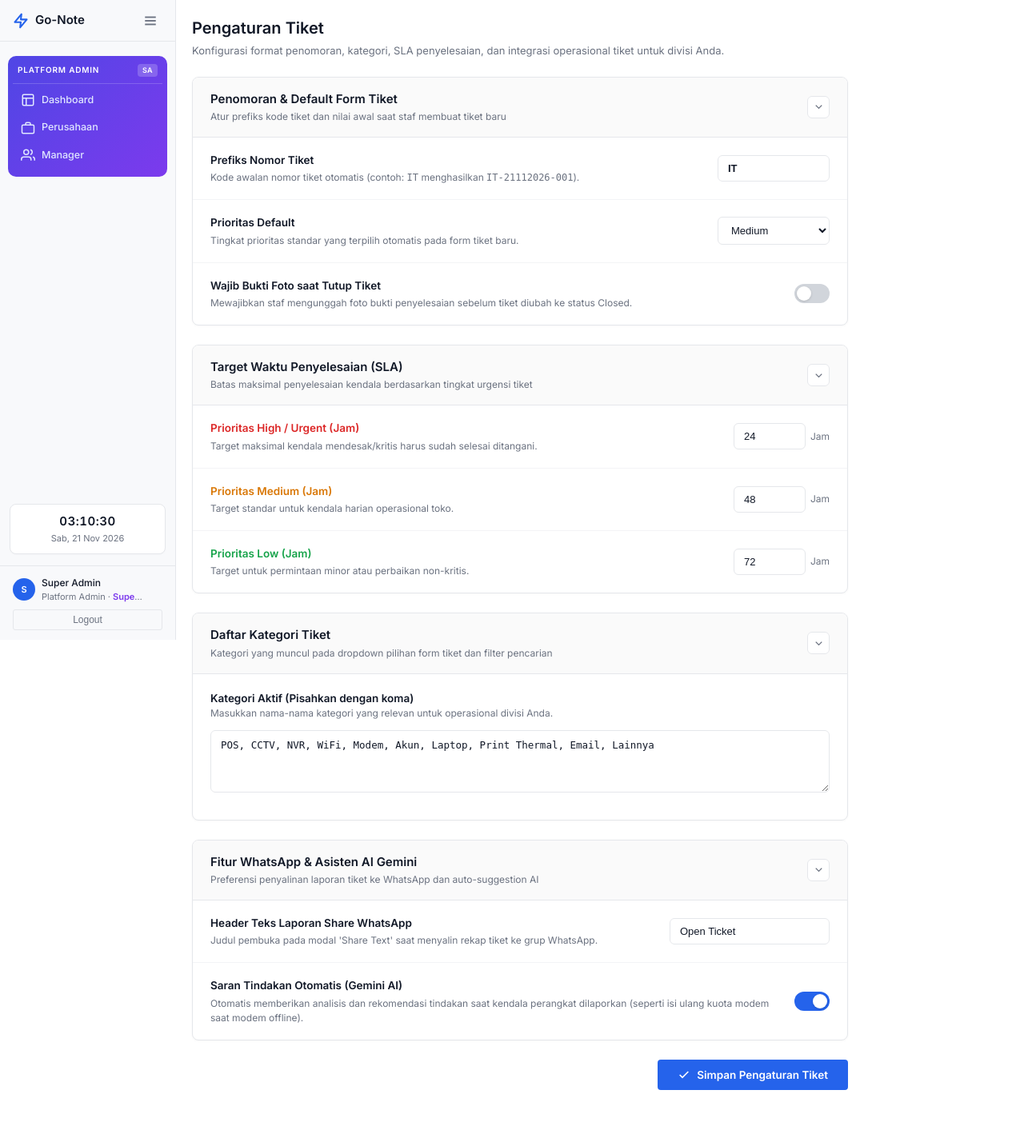
After one commit to AryaYoo/go-note-it-ticket, a Laravel app: page /manager/ticket-settings in a window 1280 px wide. The commit adds this page. Shown: the whole page at 80% size. Run offline with Laravel 12, Linux system fonts and the light colour scheme; a user stored in the database is signed in; data comes from the database, SQL or seed files in the repository; style sheets or scripts are compiled from the project's sources; some libraries are stand-ins or nearby versions.

Commit message:
Add Pengaturan Tiket to manager menu and configure IT and GA manager accounts

```diff
--- a/app/Http/Controllers/ManagerController.php
+++ b/app/Http/Controllers/ManagerController.php
@@ -118,6 +118,48 @@ class ManagerController extends Controller
         return redirect()->route('manager.users')->with('success', 'User berhasil dihapus.');
     }
 
+    public function ticketSettings()
+    {
+        $prefix = \App\Models\Setting::get('ticket_prefix', auth()->user()->divisi === 'General Affairs' ? 'GA' : 'IT');
+        $defaultPriority = \App\Models\Setting::get('ticket_default_priority', 'Medium');
+        $categories = \App\Models\Setting::get('ticket_categories', 'POS, CCTV, NVR, WiFi, Modem, Akun, Laptop, Print Thermal, Email, Lainnya');
+        $slaHigh = \App\Models\Setting::get('ticket_sla_high', '24');
+        $slaMedium = \App\Models\Setting::get('ticket_sla_medium', '48');
+        $slaLow = \App\Models\Setting::get('ticket_sla_low', '72');
+        $autoAiSuggestion = \App\Models\Setting::isTrue('ticket_auto_ai_suggestion', true);
+        $requireEvidence = \App\Models\Setting::isTrue('ticket_require_evidence', false);
+        $shareReportHeader = \App\Models\Setting::get('ticket_share_report_header', 'Open Ticket');
+
+        return view('manager.ticket-settings', compact(
+            'prefix', 'defaultPriority', 'categories', 'slaHigh', 'slaMedium', 'slaLow',
+            'autoAiSuggestion', 'requireEvidence', 'shareReportHeader'
+        ));
+    }
+
+    public function updateTicketSettings(Request $request)
+    {
+        $request->validate([
+            'ticket_prefix' => 'required|string|max:10',
+            'ticket_default_priority' => 'required|in:Low,Medium,High,Urgent',
+            'ticket_categories' => 'required|string',
+            'ticket_sla_high' => 'required|numeric|min:1',
+            'ticket_sla_medium' => 'required|numeric|min:1',
+            'ticket_sla_low' => 'required|numeric|min:1',
+        ]);
+
+        \App\Models\Setting::set('ticket_prefix', strtoupper(trim($request->ticket_prefix)));
+        \App\Models\Setting::set('ticket_default_priority', $request->ticket_default_priority);
+        \App\Models\Setting::set('ticket_categories', trim($request->ticket_categories));
+        \App\Models\Setting::set('ticket_sla_high', $request->ticket_sla_high);
+        \App\Models\Setting::set('ticket_sla_medium', $request->ticket_sla_medium);
+        \App\Models\Setting::set('ticket_sla_low', $request->ticket_sla_low);
+        \App\Models\Setting::set('ticket_auto_ai_suggestion', $request->boolean('ticket_auto_ai_suggestion') ? '1' : '0');
+        \App\Models\Setting::set('ticket_require_evidence', $request->boolean('ticket_require_evidence') ? '1' : '0');
+        \App\Models\Setting::set('ticket_share_report_header', trim($request->input('ticket_share_report_header', 'Open Ticket')));
+
+        return redirect()->route('manager.ticket-settings')->with('success', 'Pengaturan tiket berhasil diperbarui.');
+    }
+
     public function settings()
     {
         $showDemoCredentials = \App\Models\Setting::isTrue('show_demo_credentials', true);
--- a/resources/views/layouts/app.blade.php
+++ b/resources/views/layouts/app.blade.php
@@ -120,6 +120,10 @@
                     <a href="{{ route('manager.users') }}" class="nav-item {{ request()->routeIs('manager.users') ? 'active' : '' }}" title="Users">
                         <svg width="18" height="18" viewBox="0 0 24 24" fill="none" stroke="currentColor" stroke-width="2"><path d="M17 21v-2a4 4 0 0 0-4-4H5a4 4 0 0 0-4 4v2"/><circle cx="9" cy="7" r="4"/><path d="M23 21v-2a4 4 0 0 0-3-3.87"/><path d="M16 3.13a4 4 0 0 1 0 7.75"/></svg>
                         <span>Users</span>
+                    </a>
+                    <a href="{{ route('manager.ticket-settings') }}" class="nav-item {{ request()->routeIs('manager.ticket-settings*') ? 'active' : '' }}" title="Pengaturan Tiket">
+                        <svg width="18" height="18" viewBox="0 0 24 24" fill="none" stroke="currentColor" stroke-width="2"><path d="M14 2H6a2 2 0 0 0-2 2v16a2 2 0 0 0 2 2h12a2 2 0 0 0 2-2V8z"/><polyline points="14,2 14,8 20,8"/><line x1="16" y1="13" x2="8" y2="13"/><line x1="16" y1="17" x2="8" y2="17"/><polyline points="10,9 9,9 8,9"/></svg>
+                        <span>Pengaturan Tiket</span>
                     </a>
                     <a href="{{ route('manager.settings') }}" class="nav-item {{ request()->routeIs('manager.settings*') ? 'active' : '' }}" title="Settings">
                         <svg width="18" height="18" viewBox="0 0 24 24" fill="none" stroke="currentColor" stroke-width="2" stroke-linecap="round" stroke-linejoin="round"><path d="M12.22 2h-.44a2 2 0 0 0-2 2v.18a2 2 0 0 1-1 1.73l-.43.25a2 2 0 0 1-2 0l-.15-.08a2 2 0 0 0-2.73.73l-.22.38a2 2 0 0 0 .73 2.73l.15.1a2 2 0 0 1 1 1.72v.51a2 2 0 0 1-1 1.74l-.15.09a2 2 0 0 0-.73 2.73l.22.38a2 2 0 0 0 2.73.73l.15-.08a2 2 0 0 1 2 0l.43.25a2 2 0 0 1 1 1.73V20a2 2 0 0 0 2 2h.44a2 2 0 0 0 2-2v-.18a2 2 0 0 1 1-1.73l.43-.25a2 2 0 0 1 2 0l.15.08a2 2 0 0 0 2.73-.73l.22-.39a2 2 0 0 0-.73-2.73l-.15-.08a2 2 0 0 1-1-1.74v-.5a2 2 0 0 1 1-1.74l.15-.09a2 2 0 0 0 .73-2.73l-.22-.38a2 2 0 0 0-2.73-.73l-.15.08a2 2 0 0 1-2 0l-.43-.25a2 2 0 0 1-1-1.73V4a2 2 0 0 0-2-2z"/><circle cx="12" cy="12" r="3"/></svg>
--- /dev/null
+++ b/resources/views/manager/ticket-settings.blade.php
@@ -0,0 +1,357 @@
+@extends('layouts.app')
+
+@section('title', 'Pengaturan Tiket')
+@section('page-title', 'Pengaturan Tiket')
+
+@push('head')
+<style>
+    .settings-container {
+        max-width: 820px;
+    }
+    .settings-card {
+        background: #fff;
+        border: 1px solid var(--border);
+        border-radius: 8px;
+        box-shadow: 0 1px 3px rgba(0,0,0,0.03);
+        margin-bottom: 24px;
+        overflow: hidden;
+        transition: box-shadow 0.2s ease;
+    }
+    .settings-card-header {
+        padding: 16px 22px;
+        border-bottom: 1px solid var(--border);
+        background: #FAFAFA;
+        cursor: pointer;
+        user-select: none;
+        transition: background-color 0.15s ease;
+        display: flex;
+        align-items: center;
+        justify-content: space-between;
+        gap: 16px;
+    }
+    .settings-card-header:hover {
+        background: #F4F5F7;
+    }
+    .settings-card.is-collapsed .settings-card-header {
+        border-bottom: none;
+    }
+    .settings-card.is-collapsed .settings-card-body {
+        display: none;
+    }
+    .card-collapse-btn {
+        display: inline-flex;
+        align-items: center;
+        justify-content: center;
+        width: 28px;
+        height: 28px;
+        border-radius: 6px;
+        background: #FFFFFF;
+        border: 1px solid var(--border);
+        color: var(--muted);
+        cursor: pointer;
+        transition: all 0.2s ease;
+        padding: 0;
+        flex-shrink: 0;
+    }
+    .card-collapse-btn:hover {
+        background: #E5E7EB;
+        color: var(--text);
+    }
+    .card-collapse-btn svg {
+        transition: transform 0.25s ease;
+    }
+    .settings-card.is-collapsed .card-collapse-btn svg {
+        transform: rotate(-90deg);
+    }
+    .settings-card-title {
+        font-size: 15px;
+        font-weight: 600;
+        color: var(--text);
+    }
+    .settings-card-desc {
+        font-size: 12px;
+        color: var(--muted);
+        margin-top: 2px;
+    }
+    .settings-item {
+        padding: 18px 22px;
+        display: flex;
+        align-items: center;
+        justify-content: space-between;
+        gap: 20px;
+        border-bottom: 1px solid #F3F4F6;
+    }
+    .settings-item:last-child {
+        border-bottom: none;
+    }
+    .settings-info {
+        flex: 1;
+    }
+    .settings-label {
+        font-size: 13.5px;
+        font-weight: 600;
+        color: var(--text);
+        margin-bottom: 3px;
+    }
+    .settings-subtext {
+        font-size: 12px;
+        color: var(--muted);
+        line-height: 1.5;
+    }
+
+    /* iOS-style toggle switch */
+    .switch {
+        position: relative;
+        display: inline-block;
+        width: 44px;
+        height: 24px;
+        flex-shrink: 0;
+    }
+    .switch input {
+        opacity: 0;
+        width: 0;
+        height: 0;
+    }
+    .slider {
+        position: absolute;
+        cursor: pointer;
+        top: 0;
+        left: 0;
+        right: 0;
+        bottom: 0;
+        background-color: #D1D5DB;
+        transition: .3s;
+        border-radius: 24px;
+    }
+    .slider:before {
+        position: absolute;
+        content: "";
+        height: 18px;
+        width: 18px;
+        left: 3px;
+        bottom: 3px;
+        background-color: white;
+        transition: .3s;
+        border-radius: 50%;
+        box-shadow: 0 1px 3px rgba(0,0,0,0.15);
+    }
+    input:checked + .slider {
+        background-color: var(--primary, #2563EB);
+    }
+    input:checked + .slider:before {
+        transform: translateX(20px);
+    }
+
+    .form-control-custom {
+        padding: 8px 12px;
+        border: 1px solid var(--border);
+        border-radius: 6px;
+        font-size: 13px;
+        color: var(--text);
+        background: #FFF;
+        width: 100%;
+        transition: border-color 0.15s ease, box-shadow 0.15s ease;
+    }
+    .form-control-custom:focus {
+        border-color: var(--primary);
+        box-shadow: 0 0 0 3px rgba(37, 99, 235, 0.12);
+        outline: none;
+    }
+</style>
+@endpush
+
+@section('content')
+<div class="settings-container">
+    <div class="page-header" style="margin-bottom: 22px;">
+        <div>
+            <h1 style="font-size: 20px; font-weight: 700; color: var(--text); margin-bottom: 4px;">Pengaturan Tiket</h1>
+            <div class="page-header-sub" style="font-size: 13px; color: var(--muted);">
+                Konfigurasi format penomoran, kategori, SLA penyelesaian, dan integrasi operasional tiket untuk divisi {{ auth()->user()->divisi ?? 'Anda' }}.
+            </div>
+        </div>
+    </div>
+
+    @if(session('success'))
+        <div style="background: #DEF7EC; border: 1px solid #BCF0DA; color: #03543F; padding: 12px 16px; border-radius: 8px; margin-bottom: 20px; font-size: 13px; display: flex; align-items: center; gap: 8px;">
+            <svg width="18" height="18" viewBox="0 0 24 24" fill="none" stroke="currentColor" stroke-width="2.5"><polyline points="20 6 9 17 4 12"/></svg>
+            <span>{{ session('success') }}</span>
+        </div>
+    @endif
+
+    <form action="{{ route('manager.ticket-settings.update') }}" method="POST">
+        @csrf
+
+        <!-- Card 1: Format & Penomoran Tiket -->
+        <div class="settings-card" id="card-format-tiket">
+            <div class="settings-card-header" onclick="toggleCardCollapse('card-format-tiket')">
+                <div>
+                    <div class="settings-card-title">Penomoran & Default Form Tiket</div>
+                    <div class="settings-card-desc">Atur prefiks kode tiket dan nilai awal saat staf membuat tiket baru</div>
+                </div>
+                <button type="button" class="card-collapse-btn">
+                    <svg width="15" height="15" viewBox="0 0 24 24" fill="none" stroke="currentColor" stroke-width="2.2"><polyline points="6 9 12 15 18 9"/></svg>
+                </button>
+            </div>
+            <div class="settings-card-body">
+                <div class="settings-item">
+                    <div class="settings-info">
+                        <div class="settings-label">Prefiks Nomor Tiket</div>
+                        <div class="settings-subtext">Kode awalan nomor tiket otomatis (contoh: <code>IT</code> menghasilkan <code>IT-21112026-001</code>).</div>
+                    </div>
+                    <div style="width: 140px;">
+                        <input type="text" name="ticket_prefix" class="form-control-custom" style="font-weight: 700; text-transform: uppercase;" value="{{ old('ticket_prefix', $prefix) }}" required maxlength="10">
+                    </div>
+                </div>
+
+                <div class="settings-item">
+                    <div class="settings-info">
+                        <div class="settings-label">Prioritas Default</div>
+                        <div class="settings-subtext">Tingkat prioritas standar yang terpilih otomatis pada form tiket baru.</div>
+                    </div>
+                    <div style="width: 140px;">
+                        <select name="ticket_default_priority" class="form-control-custom">
+                            <option value="Low" {{ old('ticket_default_priority', $defaultPriority) === 'Low' ? 'selected' : '' }}>Low</option>
+                            <option value="Medium" {{ old('ticket_default_priority', $defaultPriority) === 'Medium' ? 'selected' : '' }}>Medium</option>
+                            <option value="High" {{ old('ticket_default_priority', $defaultPriority) === 'High' ? 'selected' : '' }}>High</option>
+                            <option value="Urgent" {{ old('ticket_default_priority', $defaultPriority) === 'Urgent' ? 'selected' : '' }}>Urgent</option>
+                        </select>
+                    </div>
+                </div>
+
+                <div class="settings-item">
+                    <div class="settings-info">
+                        <div class="settings-label">Wajib Bukti Foto saat Tutup Tiket</div>
+                        <div class="settings-subtext">Mewajibkan staf mengunggah foto bukti penyelesaian sebelum tiket diubah ke status Closed.</div>
+                    </div>
+                    <div>
+                        <label class="switch">
+                            <input type="checkbox" name="ticket_require_evidence" value="1" {{ $requireEvidence ? 'checked' : '' }}>
+                            <span class="slider"></span>
+                        </label>
+                    </div>
+                </div>
+            </div>
+        </div>
+
+        <!-- Card 2: Target Waktu Penyelesaian (SLA) -->
+        <div class="settings-card" id="card-sla-tiket">
+            <div class="settings-card-header" onclick="toggleCardCollapse('card-sla-tiket')">
+                <div>
+                    <div class="settings-card-title">Target Waktu Penyelesaian (SLA)</div>
+                    <div class="settings-card-desc">Batas maksimal penyelesaian kendala berdasarkan tingkat urgensi tiket</div>
+                </div>
+                <button type="button" class="card-collapse-btn">
+                    <svg width="15" height="15" viewBox="0 0 24 24" fill="none" stroke="currentColor" stroke-width="2.2"><polyline points="6 9 12 15 18 9"/></svg>
+                </button>
+            </div>
+            <div class="settings-card-body">
+                <div class="settings-item">
+                    <div class="settings-info">
+                        <div class="settings-label" style="color: #DC2626;">Prioritas High / Urgent (Jam)</div>
+                        <div class="settings-subtext">Target maksimal kendala mendesak/kritis harus sudah selesai ditangani.</div>
+                    </div>
+                    <div style="width: 120px; display: flex; align-items: center; gap: 6px;">
+                        <input type="number" name="ticket_sla_high" class="form-control-custom" min="1" max="720" value="{{ old('ticket_sla_high', $slaHigh) }}" required>
+                        <span style="font-size: 12px; color: var(--muted);">Jam</span>
+                    </div>
+                </div>
+
+                <div class="settings-item">
+                    <div class="settings-info">
+                        <div class="settings-label" style="color: #D97706;">Prioritas Medium (Jam)</div>
+                        <div class="settings-subtext">Target standar untuk kendala harian operasional toko.</div>
+                    </div>
+                    <div style="width: 120px; display: flex; align-items: center; gap: 6px;">
+                        <input type="number" name="ticket_sla_medium" class="form-control-custom" min="1" max="720" value="{{ old('ticket_sla_medium', $slaMedium) }}" required>
+                        <span style="font-size: 12px; color: var(--muted);">Jam</span>
+                    </div>
+                </div>
+
+                <div class="settings-item">
+                    <div class="settings-info">
+                        <div class="settings-label" style="color: #16A34A;">Prioritas Low (Jam)</div>
+                        <div class="settings-subtext">Target untuk permintaan minor atau perbaikan non-kritis.</div>
+                    </div>
+                    <div style="width: 120px; display: flex; align-items: center; gap: 6px;">
+                        <input type="number" name="ticket_sla_low" class="form-control-custom" min="1" max="720" value="{{ old('ticket_sla_low', $slaLow) }}" required>
+                        <span style="font-size: 12px; color: var(--muted);">Jam</span>
+                    </div>
+                </div>
+            </div>
+        </div>
+
+        <!-- Card 3: Daftar Kategori Tiket -->
+        <div class="settings-card" id="card-kategori-tiket">
+            <div class="settings-card-header" onclick="toggleCardCollapse('card-kategori-tiket')">
+                <div>
+                    <div class="settings-card-title">Daftar Kategori Tiket</div>
+                    <div class="settings-card-desc">Kategori yang muncul pada dropdown pilihan form tiket dan filter pencarian</div>
+                </div>
+                <button type="button" class="card-collapse-btn">
+                    <svg width="15" height="15" viewBox="0 0 24 24" fill="none" stroke="currentColor" stroke-width="2.2"><polyline points="6 9 12 15 18 9"/></svg>
+                </button>
+            </div>
+            <div class="settings-card-body" style="padding: 20px 22px;">
+                <div style="margin-bottom: 8px;">
+                    <label class="settings-label">Kategori Aktif (Pisahkan dengan koma)</label>
+                    <div class="settings-subtext" style="margin-bottom: 12px;">Masukkan nama-nama kategori yang relevan untuk operasional divisi Anda.</div>
+                    <textarea name="ticket_categories" class="form-control-custom" rows="3" style="font-family: monospace; font-size: 12.5px; line-height: 1.6;" required>{{ old('ticket_categories', $categories) }}</textarea>
+                </div>
+            </div>
+        </div>
+
+        <!-- Card 4: WhatsApp Share Text & Asisten AI -->
+        <div class="settings-card" id="card-ai-whatsapp">
+            <div class="settings-card-header" onclick="toggleCardCollapse('card-ai-whatsapp')">
+                <div>
+                    <div class="settings-card-title">Fitur WhatsApp & Asisten AI Gemini</div>
+                    <div class="settings-card-desc">Preferensi penyalinan laporan tiket ke WhatsApp dan auto-suggestion AI</div>
+                </div>
+                <button type="button" class="card-collapse-btn">
+                    <svg width="15" height="15" viewBox="0 0 24 24" fill="none" stroke="currentColor" stroke-width="2.2"><polyline points="6 9 12 15 18 9"/></svg>
+                </button>
+            </div>
+            <div class="settings-card-body">
+                <div class="settings-item">
+                    <div class="settings-info">
+                        <div class="settings-label">Header Teks Laporan Share WhatsApp</div>
+                        <div class="settings-subtext">Judul pembuka pada modal 'Share Text' saat menyalin rekap tiket ke grup WhatsApp.</div>
+                    </div>
+                    <div style="width: 200px;">
+                        <input type="text" name="ticket_share_report_header" class="form-control-custom" value="{{ old('ticket_share_report_header', $shareReportHeader) }}">
+                    </div>
+                </div>
+
+                <div class="settings-item">
+                    <div class="settings-info">
+                        <div class="settings-label">Saran Tindakan Otomatis (Gemini AI)</div>
+                        <div class="settings-subtext">Otomatis memberikan analisis dan rekomendasi tindakan saat kendala perangkat dilaporkan (seperti isi ulang kuota modem saat modem offline).</div>
+                    </div>
+                    <div>
+                        <label class="switch">
+                            <input type="checkbox" name="ticket_auto_ai_suggestion" value="1" {{ $autoAiSuggestion ? 'checked' : '' }}>
+                            <span class="slider"></span>
+                        </label>
+                    </div>
+                </div>
+            </div>
+        </div>
+
+        <div style="display: flex; justify-content: flex-end; margin-top: 10px; margin-bottom: 40px;">
+            <button type="submit" class="btn btn-primary" style="padding: 10px 24px; font-weight: 600; font-size: 13.5px; display: inline-flex; align-items: center; gap: 8px;">
+                <svg width="16" height="16" viewBox="0 0 24 24" fill="none" stroke="currentColor" stroke-width="2.5"><polyline points="20 6 9 17 4 12"/></svg>
+                Simpan Pengaturan Tiket
+            </button>
+        </div>
+    </form>
+</div>
+
+<script>
+function toggleCardCollapse(cardId) {
+    const card = document.getElementById(cardId);
+    if (card) {
+        card.classList.toggle('is-collapsed');
+    }
+}
+</script>
+@endsection
--- a/routes/web.php
+++ b/routes/web.php
@@ -106,6 +106,9 @@ Route::middleware('auth')->group(function () {
         Route::post('/analysis/create', [\App\Http\Controllers\MonthlyAnalysisController::class, 'createByAi'])->name('analysis.create');
         Route::get('/analysis/{id}', [\App\Http\Controllers\MonthlyAnalysisController::class, 'show'])->name('analysis.show');
 
+        Route::get('/ticket-settings', [\App\Http\Controllers\ManagerController::class, 'ticketSettings'])->name('ticket-settings');
+        Route::post('/ticket-settings', [\App\Http\Controllers\ManagerController::class, 'updateTicketSettings'])->name('ticket-settings.update');
+
         Route::get('/settings', [\App\Http\Controllers\ManagerController::class, 'settings'])->name('settings');
         Route::post('/settings', [\App\Http\Controllers\ManagerController::class, 'updateSettings'])->name('settings.update');
         Route::post('/settings/reset-gemini', [\App\Http\Controllers\ManagerController::class, 'resetGeminiQuota'])->name('settings.reset-gemini');
```
Also changed, not shown: database/seeders/UserSeeder.php (+18 -5 lines).
